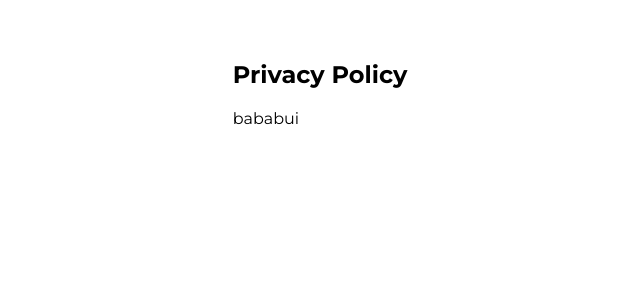
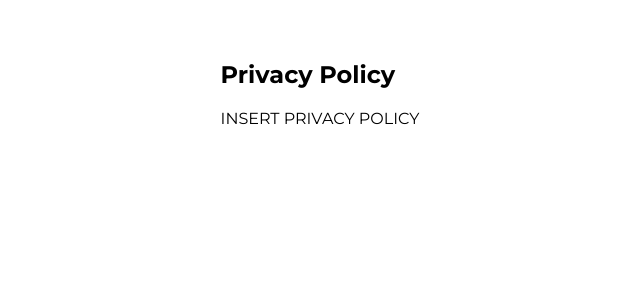
Before and after one commit to thegalluzz/webflow-template-remake, a Next.js app: page /privacy-policy in a window 1280 px wide. Shown: the top 300 px of the page, without its empty margins (320-960 px from the left). Built offline with nearby package versions, Linux system fonts and the light colour scheme.

Commit message:
small change in privacy template

```diff
--- a/pages/privacy-policy.tsx
+++ b/pages/privacy-policy.tsx
@@ -8,7 +8,7 @@ export default function Privacy() {
             <section className={styles.PrivacyPolicySection}>
                 <div>
                     <h1>Privacy Policy</h1>
-                    <p>bababui</p>
+                    <p>INSERT PRIVACY POLICY</p>
                 </div>
             </section>
         </>
```
